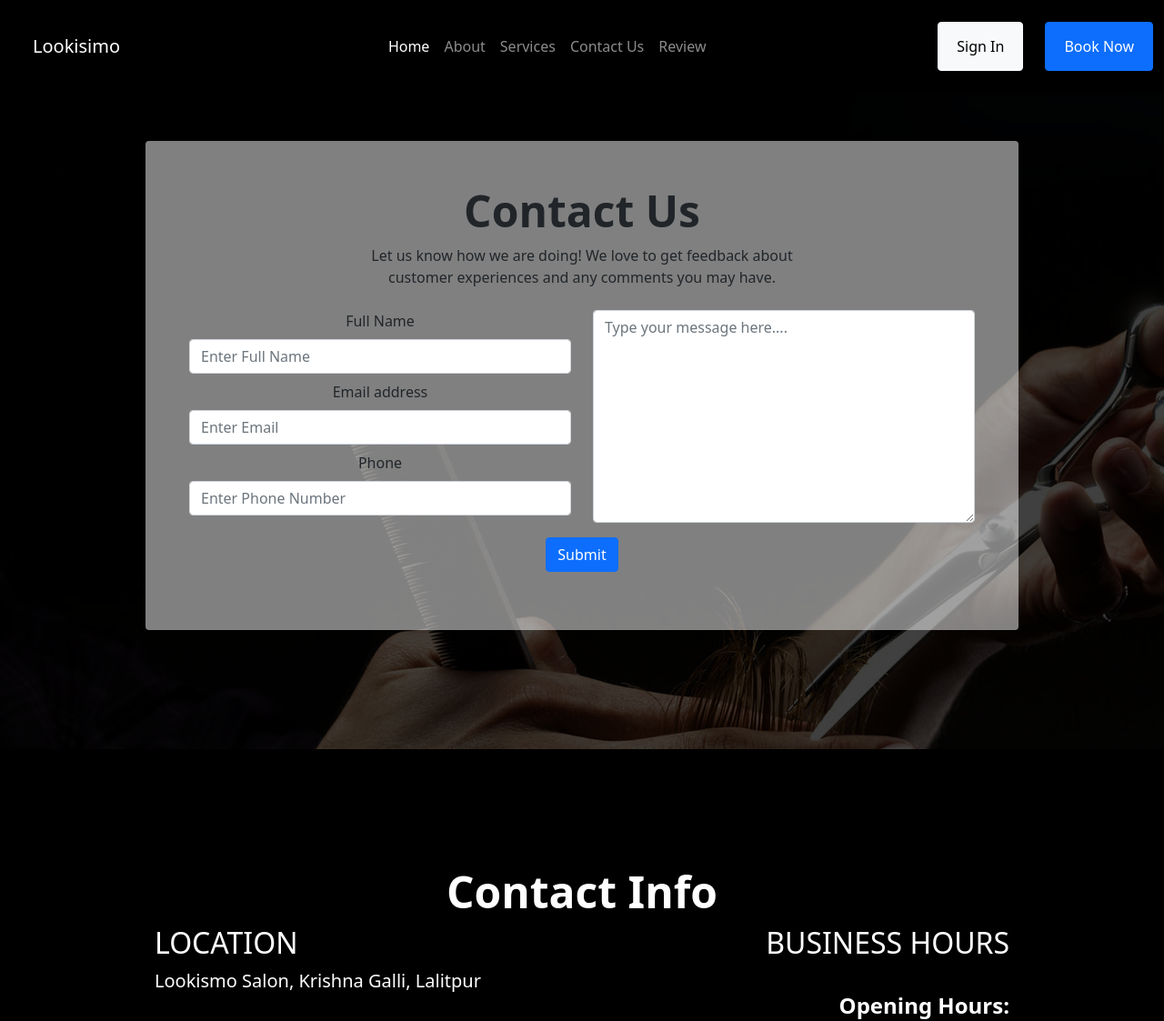
After one commit to Bhubanghimire/Salon-Management-System, a Django app: page /accounts/contactus/ in a window 1280 px wide. The commit adds this page. Shown: the top 1123 px of the page at 91% size. Run offline with Django 4.2, Linux system fonts and the light colour scheme; some libraries are stand-ins or nearby versions.

Commit message:
contact us

```diff
--- a/Accounts/admin.py
+++ b/Accounts/admin.py
@@ -15,4 +15,4 @@ class OTPAdmin(admin.ModelAdmin):
 
 @admin.register(ContactUs)
 class ContactUsAdmin(admin.ModelAdmin):
-    list_display = ["first_name","last_name","subject"]
+    list_display = ["id"]
--- a/Accounts/urls.py
+++ b/Accounts/urls.py
@@ -1,8 +1,9 @@
 from django.urls import path, include
-from .views import SignupView,LoginView,Logout
+from .views import SignupView,LoginView,Logout,Contact
 
 urlpatterns = [
     path('signup/',SignupView, name='signup'),
     path('login/', LoginView, name="login"),
     path('logout/',Logout, name="logout"),
+    path("contactus/",Contact,name="contactus"),
     ]
--- a/Accounts/views.py
+++ b/Accounts/views.py
@@ -7,8 +7,7 @@ from django.http import HttpResponse
 from django.contrib.auth import login as auth_login
 from django.contrib.auth.forms import UserCreationForm
 from django.shortcuts import render, redirect
-# from allauth.account.views import LoginView, SignupView
-
+from .models import ContactUs
 def Inactive(request):
     return HttpResponse("<h1>You are inactive.<br>Please contact administration.</h1>")
 
@@ -49,3 +48,25 @@ def LoginView(request):
 def Logout(request):
     logout(request)
     return redirect('home')
+
+
+def Contact(request):
+    print("start")
+    if request.method == 'POST':
+        print("come")
+        full_name = request.POST.get('name')
+        email = request.POST.get('email')
+        phone = request.POST.get('phone')
+        message = request.POST.get('message')
+
+        print(message)
+
+        try:
+            ContactUs.objects.create(full_name=full_name,email=email,phone=phone,message=message)
+
+            return redirect('home')
+        except Exception as e:
+            return render(request, 'home/contactus.html',{"error":str(e)})
+    else:
+        print("error")
+        return render(request, 'home/contactus.html')
--- a/Templates/base.html
+++ b/Templates/base.html
@@ -24,7 +24,7 @@
         <div class="collapse navbar-collapse" id="navbarSupportedContent">
             <ul class="navbar-nav me-auto mb-2 mb-lg-0 mx-auto">
                 <li class="nav-item">
-                    <a class="nav-link active" aria-current="page" href="#">Home</a>
+                    <a class="nav-link active" aria-current="page" href="{% url 'home' %}">Home</a>
                 </li>
                 <li class="nav-item">
                     <a class="nav-link" href="#">About</a>
@@ -33,7 +33,7 @@
                     <a class="nav-link" href="#">Services</a>
                 </li>
                 <li class="nav-item">
-                    <a class="nav-link" href="#">Contact Us</a>
+                    <a class="nav-link" href="{% url 'contactus' %}">Contact Us</a>
                 </li>
                 <li class="nav-item">
                     <a class="nav-link" href="#">Review</a>
--- /dev/null
+++ b/Templates/home/contactus.html
@@ -0,0 +1,90 @@
+
+{% extends '../base.html' %}
+{% load static %}
+
+{% block style %}
+  #bg{
+background-size: cover;
+          background-position: center center;
+          background-repeat: no-repeat;
+          background-attachment: fixed;
+}
+{% endblock %}
+
+
+{% block body %}
+<div id="bg" class="vw-100 vh-100">
+      <div
+        style="
+        background-image: url(../images/bgImageTop.jpg);"
+        class="w-100 h-100 d-flex flex-column justify-content-center align-items-center"
+      >
+        <div class="w-100 h-100 bg-black bg-opacity-75"></div>
+        <div class="position-absolute w-100">
+          <div
+            class="container bg-white bg-opacity-50 px-md-5 px-3 w-75 w-md-100 text-center h-100 py-5 rounded"
+          >
+            <div class="row justify-content-center">
+              <h2 class="col-12 display-5 fw-bold">Contact Us</h2>
+              <div class="col-md-7 fs-6 fs-md-5">
+                Let us know how we are doing! We love to get feedback about
+                customer experiences and any comments you may have.
+              </div>
+            </div>
+            <form class="row mt-4 justify-content-center h-100" method="POST", action="{% url 'contactus' %}">
+                                   {% csrf_token %}
+              <div class="col-md-6 my-auto">
+                  <div class="mb-2">
+                    <label for="full_name" name="name" class="form-label d-none d-md-block" >Full Name</label>
+                    <input
+                      type="text"
+                      class="form-control"
+                      id="full_name"
+                       name="name"
+                      aria-describedby="full_name_help"
+                      placeholder="Enter Full Name"
+                    />
+                  </div>
+                  <div class="mb-2">
+                    <label for="email"  class="form-label d-none d-md-block">Email address</label>
+                    <input
+                      type="email"
+                      class="form-control"
+                      id="email"
+                      name="email"
+                      aria-describedby="emailHelp"
+                      placeholder="Enter Email"
+                    />
+                  </div>
+                  <div class="mb-2">
+                    <label for="phone" class="form-label d-none d-md-block"
+                      >Phone</label
+                    >
+                    <input
+                      type="number"
+                      name="phone"
+                      class="form-control"
+                      id="phone"
+                      aria-describedby="phoneHelp"
+                      placeholder="Enter Phone Number"
+                    />
+                  </div>
+              </div>
+              <div class="col-md-6 h-full">
+                <div class="h-100">
+                  <textarea name="message" class="form-control h-100" rows="5" id="message" placeholder="Type your message here...."></textarea>
+                </div>
+              </div>
+                {% if error %}
+                    <p style="color: red;">{{error}}</p>
+                {% endif %}
+              <div class="col md-12">
+                <button type="submit" class="btn btn-primary btn-block mt-3">Submit</button>
+              </div>
+            </form>
+            </div>
+          </div>
+        </div>
+      </div>
+    </div>
+{% endblock %}
```
Also changed, not shown: Accounts/models.py (+3 -5 lines), Templates/home/signup.html (+5 -4 lines), Accounts/migrations/0004_contactus.py (added), Accounts/migrations/0005_alter_contactus_email.py (added), Accounts/migrations/0006_alter_contactus_phone.py (added).
